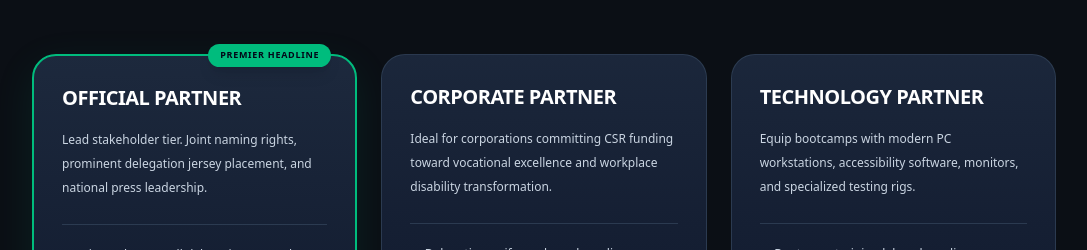
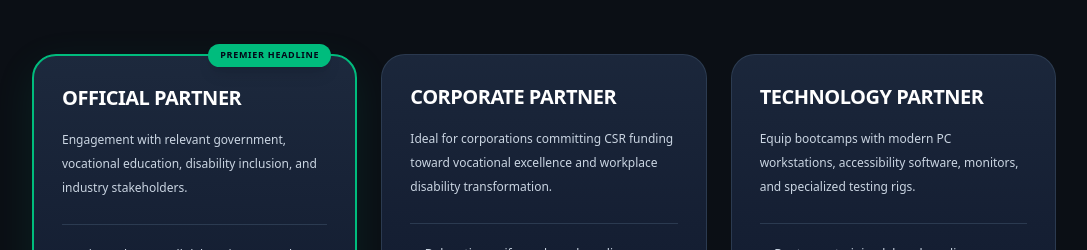
Before and after one commit to faaiisal/abilympicsbd-partners, a Next.js app: page / in a window 1280 px wide. Shown: the part 7440-7690 px from the top of the page, without its empty margins (96-1183 px from the left). Built offline with nearby package versions, Linux system fonts and the light colour scheme.

Commit message:
footer ui update on soicla activaties

```diff
--- a/src/content/partners.ts
+++ b/src/content/partners.ts
@@ -115,7 +115,7 @@ export const partnershipTiers: PartnershipTier[] = [
     id: "official",
     name: "OFFICIAL PARTNER",
     description:
-      "Lead stakeholder tier. Joint naming rights, prominent delegation jersey placement, and national press leadership.",
+      "Engagement with relevant government, vocational education, disability inclusion, and industry stakeholders.",
     benefits: [
       "Primary logo on all delegation apparel",
       "Keynote address at national send-off",
```
